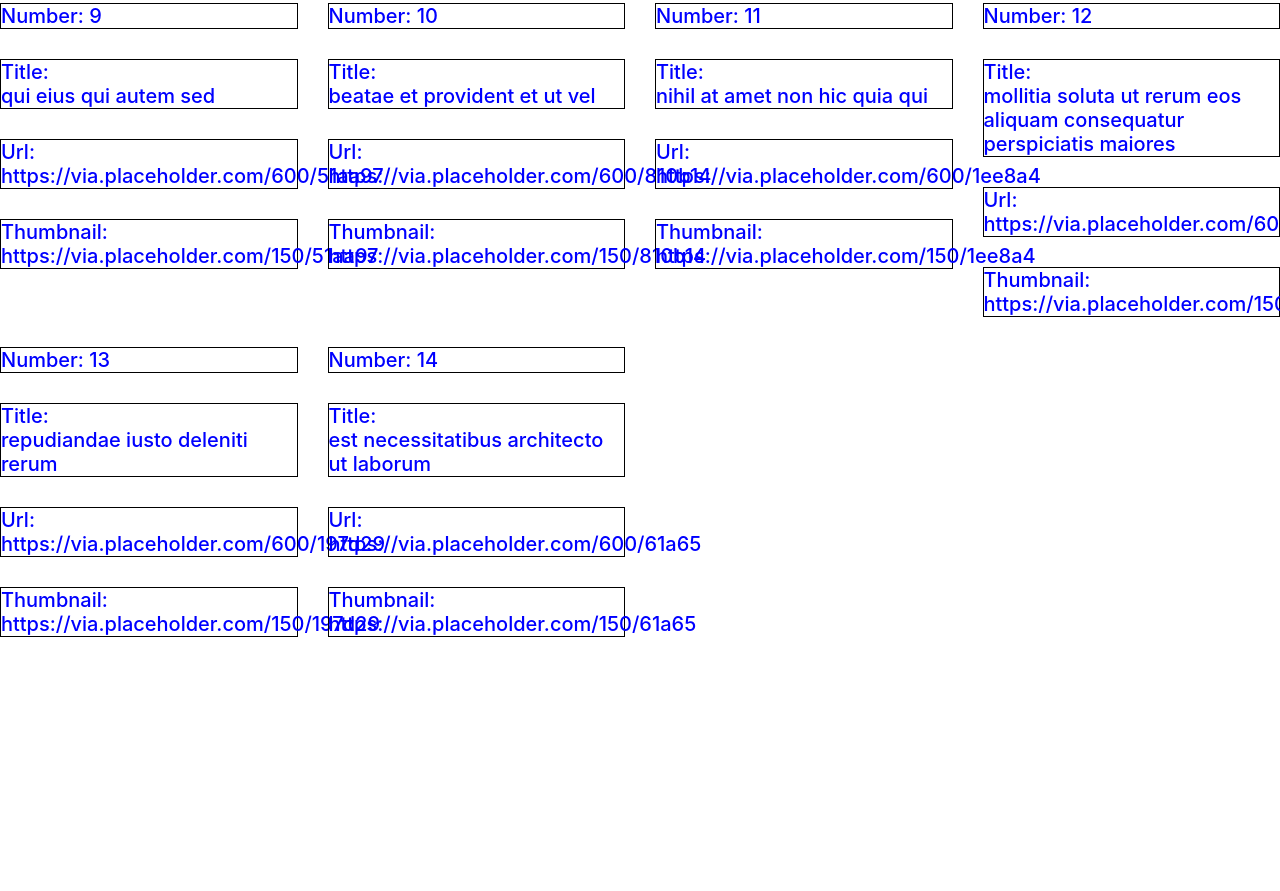
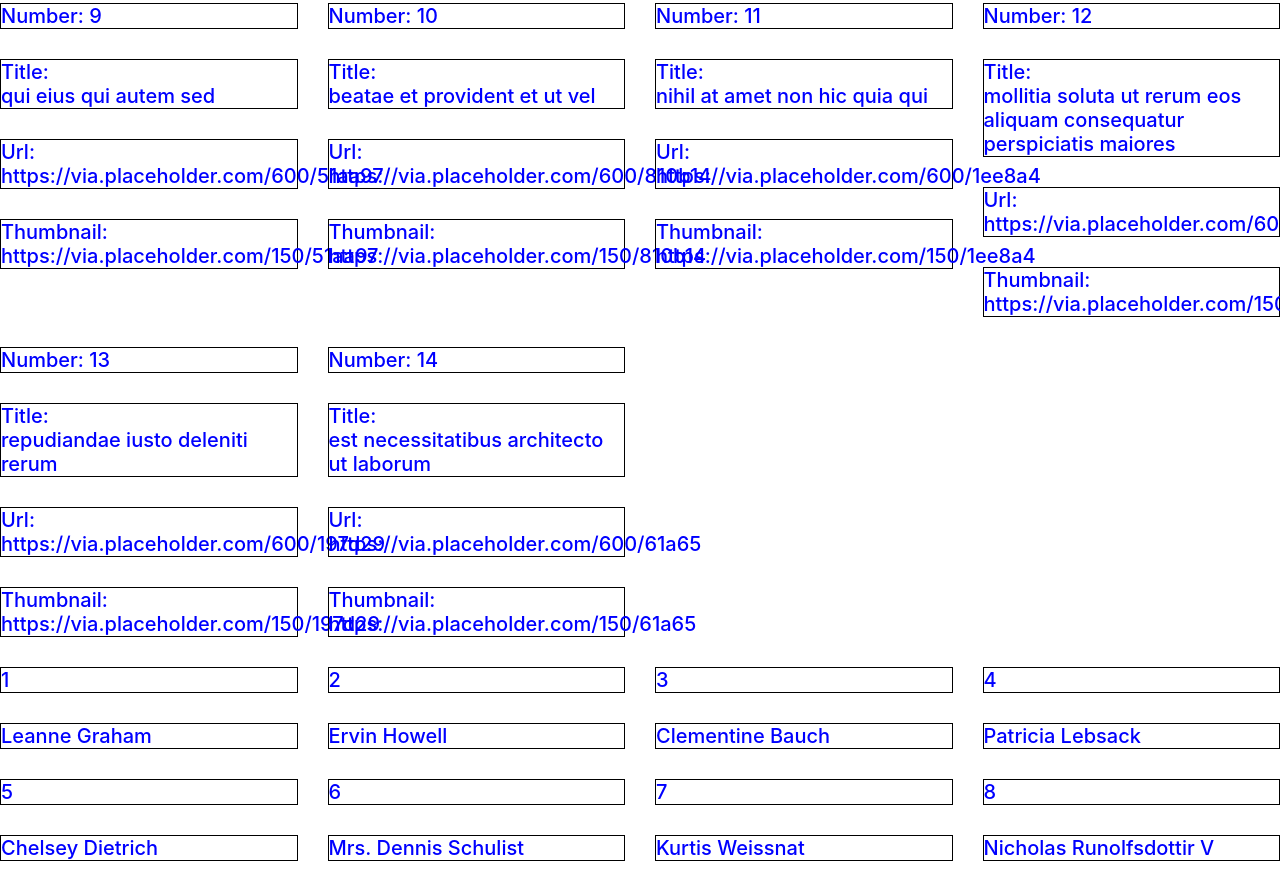
Before and after one commit to Addai-Mensah/Mapping, a plain HTML site: page index.html in a window 1280 px wide. Shown: the part 741-1632 px from the top of the page. Before the commit the page ends 1408 px from the top, so only its background shows below. Drawn offline with nearby package versions, Linux system fonts and the light colour scheme.

Commit message:
optimised code, and retyped the entire section

```diff
--- a/index.html
+++ b/index.html
@@ -1,13 +1,16 @@
 <!DOCTYPE html>
 <html lang="en">
+
 <head>
     <meta charset="UTF-8">
     <meta http-equiv="X-UA-Compatible" content="IE=edge">
     <meta name="viewport" content="width=device-width, initial-scale=1.0">
     <title>Document</title>
-    <link rel="stylesheet" href="https://cdn.jsdelivr.net/npm/bootstrap@4.6.2/dist/css/bootstrap.min.css" integrity="sha384-xOolHFLEh07PJGoPkLv1IbcEPTNtaed2xpHsD9ESMhqIYd0nLMwNLD69Npy4HI+N" crossorigin="anonymous">
+    <link rel="stylesheet" href="https://cdn.jsdelivr.net/npm/bootstrap@4.6.2/dist/css/bootstrap.min.css"
+        integrity="sha384-xOolHFLEh07PJGoPkLv1IbcEPTNtaed2xpHsD9ESMhqIYd0nLMwNLD69Npy4HI+N" crossorigin="anonymous">
     <link rel="stylesheet" href="style.css">
 </head>
+
 <body>
     <h1>Music Albums</h1>
     <div class=" row message">
@@ -15,7 +18,7 @@
     </div>
 
     <div>
-        <div class="row use">
+        <div class=" use row" id="row">
 
         </div>
     </div>
@@ -23,6 +26,7 @@
 
 
 
-    <script src="index.js"></script>
+    <script src="index.js" type='text/javascript'></script>
 </body>
+
 </html>
--- a/index.js
+++ b/index.js
@@ -294,17 +294,16 @@ let users = [
   const person = document.querySelector(".message");
   user.map((item) => {
     if (item.length === 0) {
-          return  person.innerHTML = "No user Found"
+      return person.innerHTML = "No user Found"
     }
 
-        else if (item.id){
+    else if (item.id) {
       return person.innerHTML += `
-           <div class = "col-sm-3 col-md-3 col-lg-3 col-xl-3">
-           <div>
+        <div class="col-sm-3 col-md-3 col-lg-3 col-xl-3">
            <h5>Number:  ${item.id}</h5>
            <h5>Title:<br>${item.title}</h5>
            <h5>Url:<br>${item.url}</h5>
-           <h5>Thumbnail:<br>${item.thumbnailUrl}</h5></div>
+           <h5>Thumbnail:<br>${item.thumbnailUrl}</h5>
            </div>
             `
     }
@@ -315,21 +314,26 @@ let users = [
 
 window.onload = () => {
 
-      function ident(){
-        const ppl = document.querySelector(".use");
-         users.map((item)=>{
-             if(person === 0){
-                 return ppl.innerHTML = "no records can be found"
-             }
-             else if (item.id){
-                 ppl.innerHTML += `
-                 <div class="col-sm-3-col-md-3-col-lg-3-col-xl-3>
+  const identii = () => {
+
+    const div = document.querySelector(".use");
+
+    if (users.length > 0) {
+      users.map((item) => (
+        div.innerHTML += `
+        <div class="col-sm-3 col-md-3 col-lg-3 col-xl-3">
                  <h5>${item.id}</h5>
                  <h5>${item.name}</h5>
                  </div>
                  `
+      ))
+    } else {
+      div.innerHTML = "<p>no user found</p>"
     }
-         })
+
   }
-        ident();
+
+  identii()
+
+
 }
```
Lines whose indentation alone changed are shown as unchanged.
